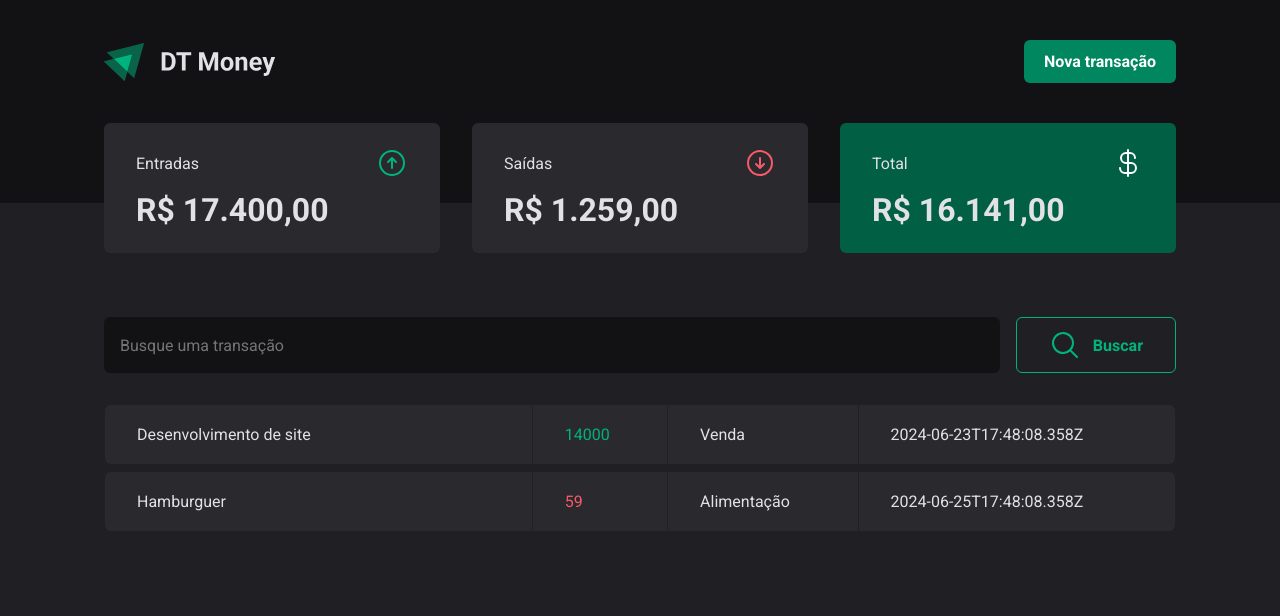
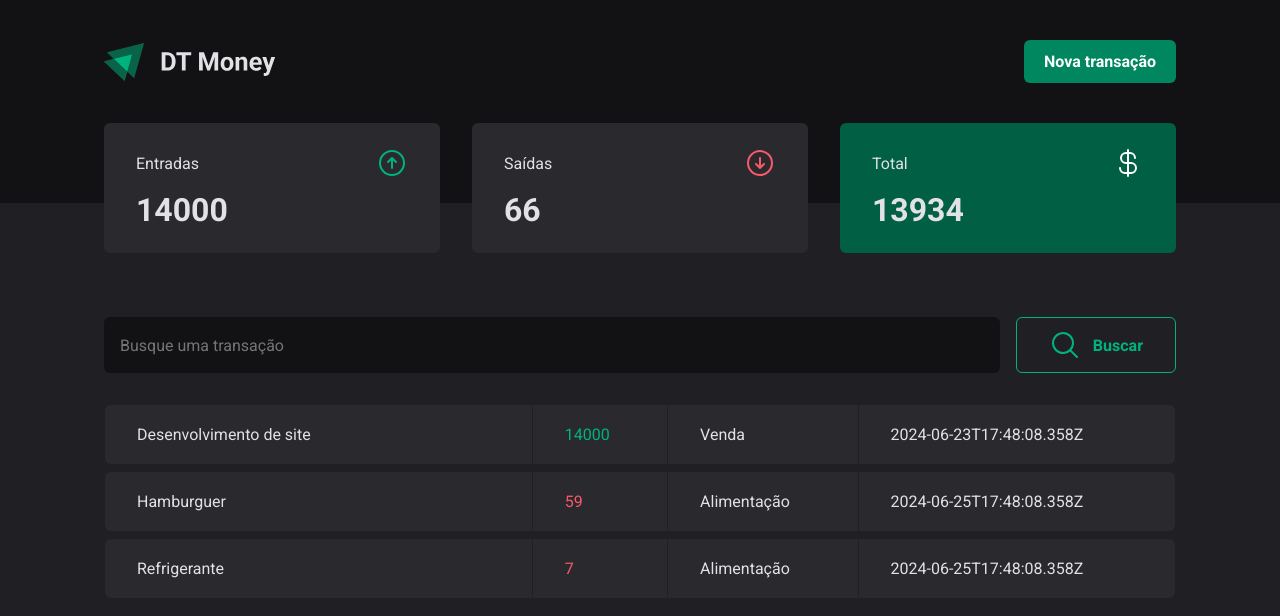
Before and after one commit to kauan2812/dt-money, a React (Vite) app: page / in a window 1280 px wide. Shown: the top 616 px of the page. Built offline with nearby package versions, Linux system fonts and the light colour scheme; data requests are answered from the project's data file.

Commit message:
Calculated summary values

```diff
--- a/server.json
+++ b/server.json
@@ -15,6 +15,14 @@
       "category": "Alimentação",
       "price": 59,
       "createdAt": "2024-06-25T17:48:08.358Z"
+    },
+    {
+      "id": 3,
+      "description": "Refrigerante",
+      "type": "outcome",
+      "category": "Alimentação",
+      "price": 7,
+      "createdAt": "2024-06-25T17:48:08.358Z"
     }
   ]
 }
--- a/src/components/Summary/index.tsx
+++ b/src/components/Summary/index.tsx
@@ -1,7 +1,26 @@
 import { ArrowCircleDown, ArrowCircleUp, CurrencyDollar } from "@phosphor-icons/react";
 import { SummaryCard, SummaryContainer } from "./styles";
+import { useContext } from "react";
+import { TransactionsContext } from "../../contexts/TransactionsContext";
 
 export function Summary() {
+  const { transactions } = useContext(TransactionsContext)
+  console.log(transactions)
+
+  const summary = transactions.reduce(
+    (acc, transaction) => {
+      if(transaction.type === 'income') {
+        acc.income += transaction.price
+        acc.total += transaction.price
+      } else {
+        acc.outcome += transaction.price
+        acc.total -= transaction.price
+      }
+
+      return acc
+    },
+    { income: 0, outcome: 0, total: 0 })
+
   return (
     <SummaryContainer>
       <SummaryCard>
@@ -9,7 +28,7 @@ export function Summary() {
           <p>Entradas</p>
           <ArrowCircleUp size={32} color="#00B37E"/>
         </header>
-        R$ 17.400,00
+        {summary.income}
       </SummaryCard>
 
       <SummaryCard>
@@ -17,7 +36,7 @@ export function Summary() {
           <p>Saídas</p>
           <ArrowCircleDown size={32} color="#F75A68"/>
         </header>
-        R$ 1.259,00
+        {summary.outcome}
       </SummaryCard>
 
       <SummaryCard variant="green">
@@ -25,7 +44,7 @@ export function Summary() {
           <p>Total</p>
           <CurrencyDollar size={32} color="#fff"/>
         </header>
-        R$ 16.141,00
+        {summary.total}
       </SummaryCard>
     </SummaryContainer>
   )
```
